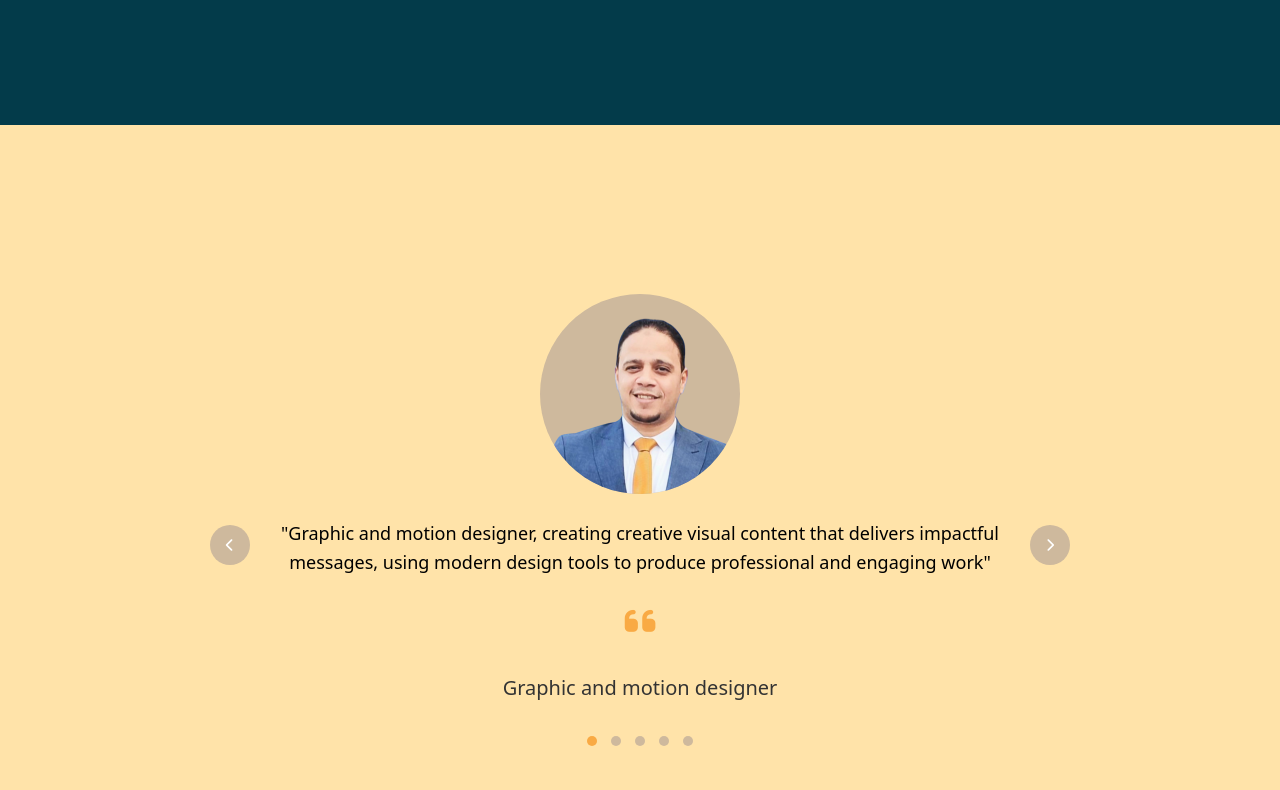
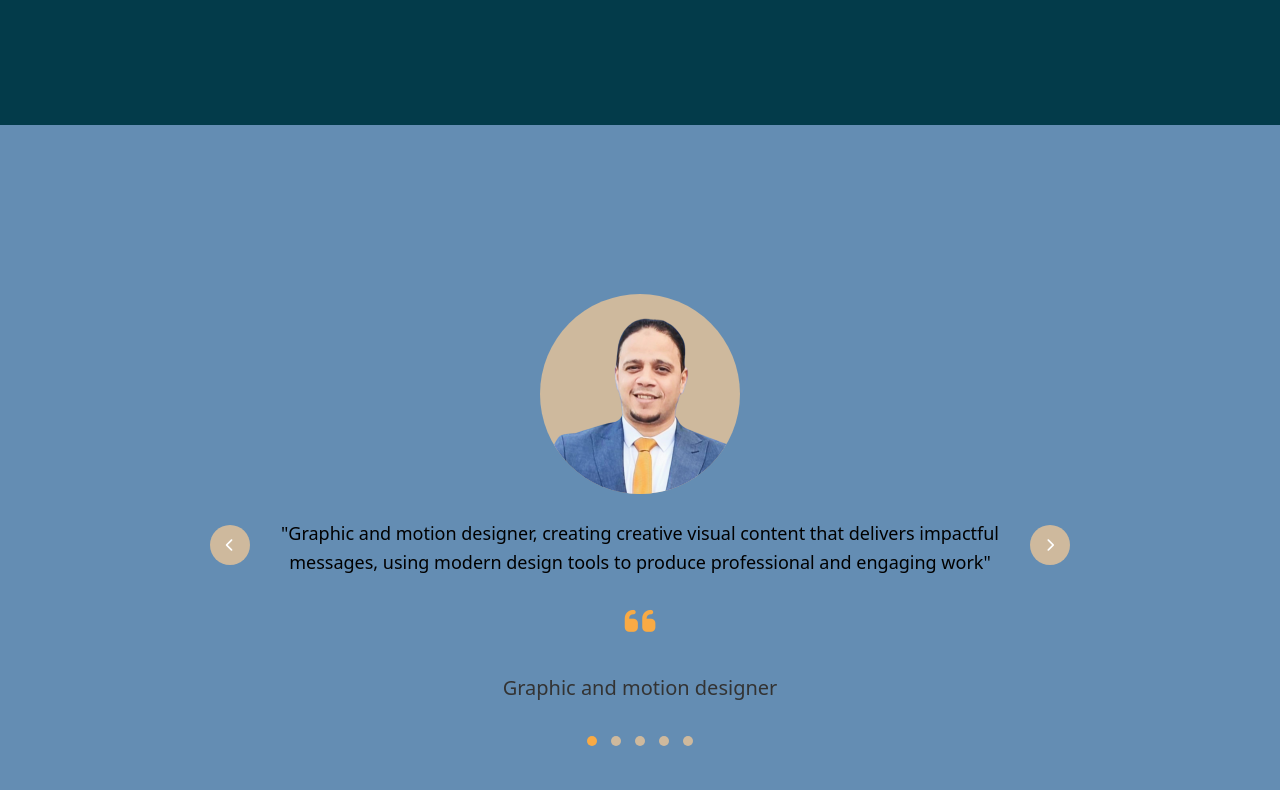
Before and after one commit to mahmoudaboyassen14-cell/portflio-aboyassen-mahmoud-sdeek, a plain HTML site: page index.html in a window 1280 px wide. Shown: the part 1930-2720 px from the top of the page. Drawn offline with Linux system fonts and the light colour scheme.

Commit message:
Update index.html

```diff
--- a/index.html
+++ b/index.html
@@ -22,7 +22,7 @@
             --secondary-color: #20c997;
             --gray: #4a4a4d;
             --bg-primary: #ecf0f3;
-            --background2: #FFE3A9;
+            --background2: #648DB3;
             --lingt-orange: #f9aa44;
             --beige: #ceb99d;
         }
```
